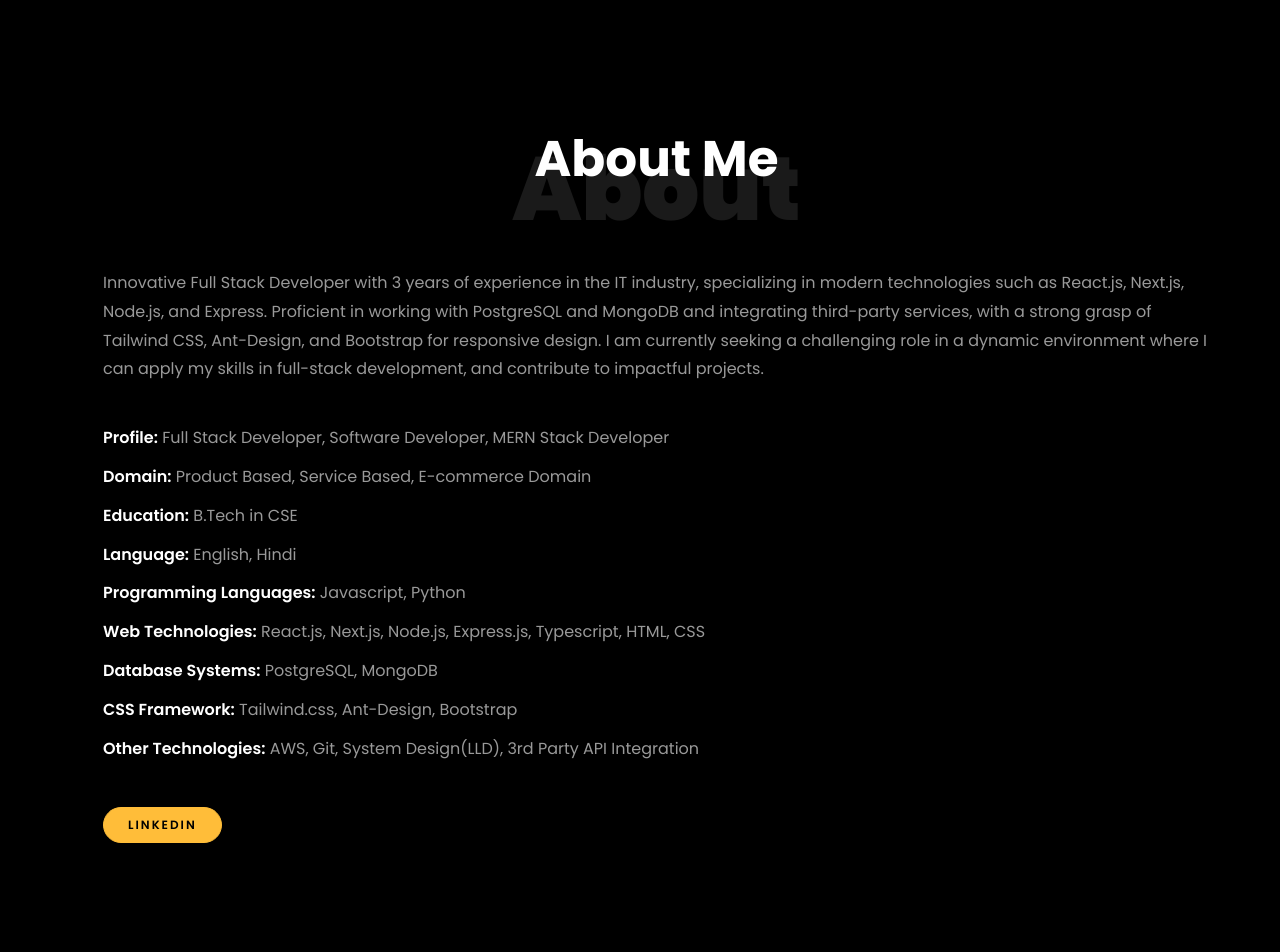
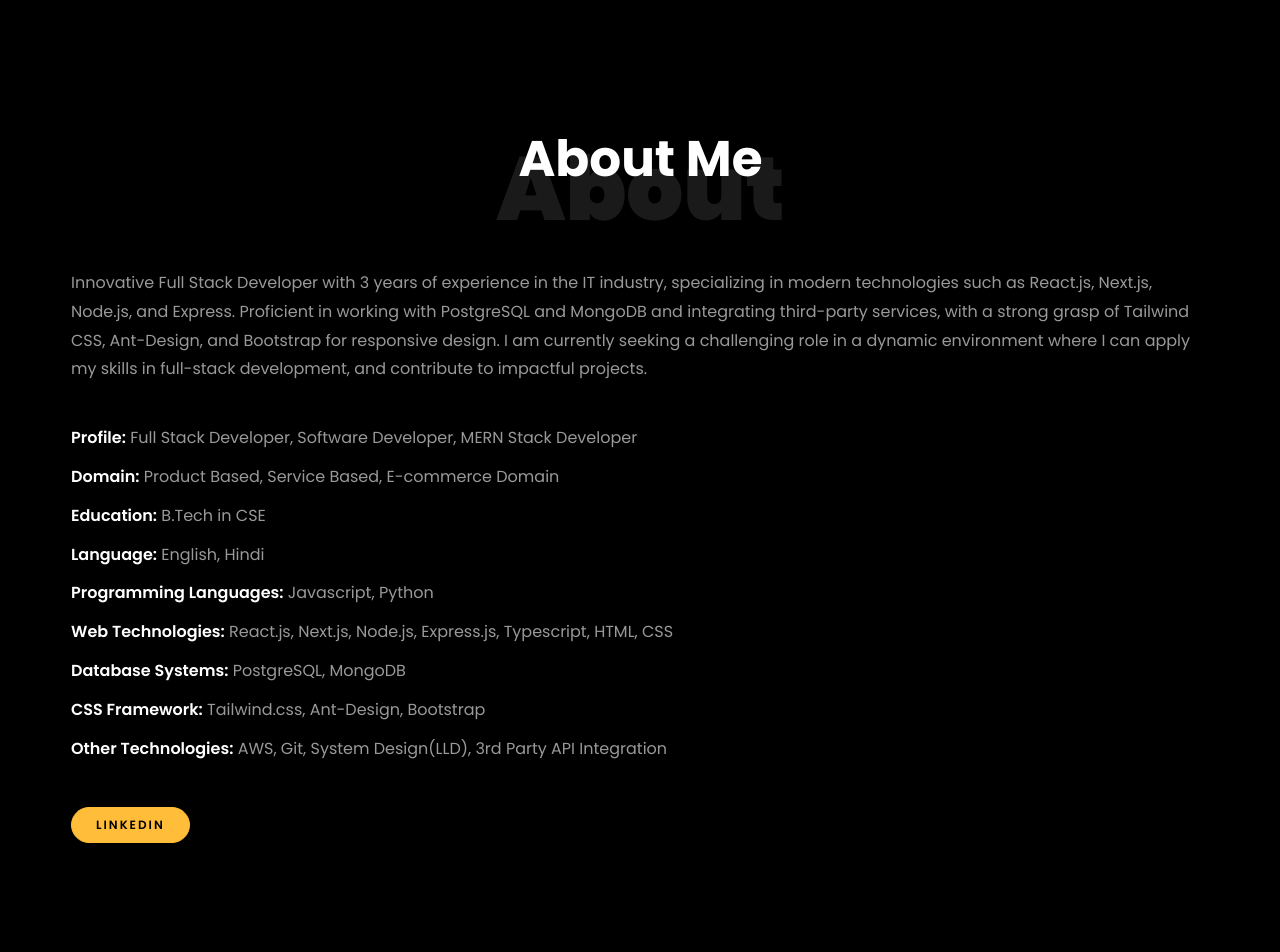
Before and after one commit to naveenkumar163/naveen-portfolio, a plain HTML site: page index.html in a window 1280 px wide. Shown: the part 740-1692 px from the top of the page. Drawn offline with Linux system fonts and the light colour scheme; files whose address does not match are found by name.

Commit message:
space align

```diff
--- a/index.html
+++ b/index.html
@@ -77,7 +77,7 @@
 		<div class="container">
 			<div class="row">
 				<div class="row d-flex align-items-stretch">
-					<div class="col-md-12 col-lg-12 pl-5 pb-5">
+					<div class="col-md-12 col-lg-12 pl-3 pb-5">
 						<div class="row justify-content-center pb-5">
 							<div class="col-md-10 heading-section text-center ftco-animate">
 								<h1 class="big big-2">About</h1>
@@ -312,7 +312,7 @@
 						<span class="date">2019-2022</span>
 						<h2>Bachelor of Technology</h2>
 						<span><span style="color: white; padding-right: 5px;">Stream:</span>Computer Science and
-							Engineering</span>
+							Engineering</span><br>
 						<span class=""><span style="color: white; padding-right: 5px;">College:</span>Vishveshwarya
 							Group of Institutions, Greater Noida, U.P.</span>
 					</div>
```
